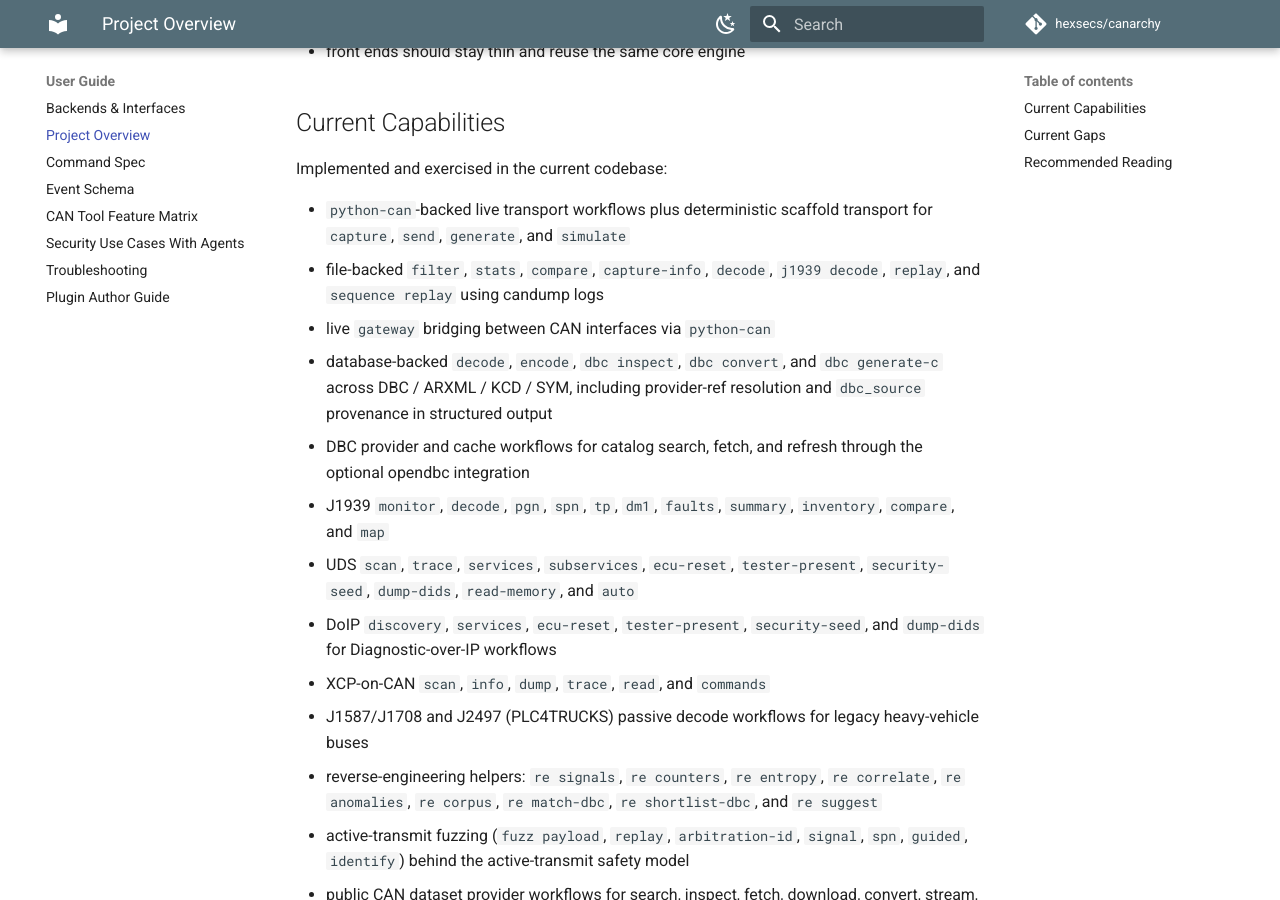
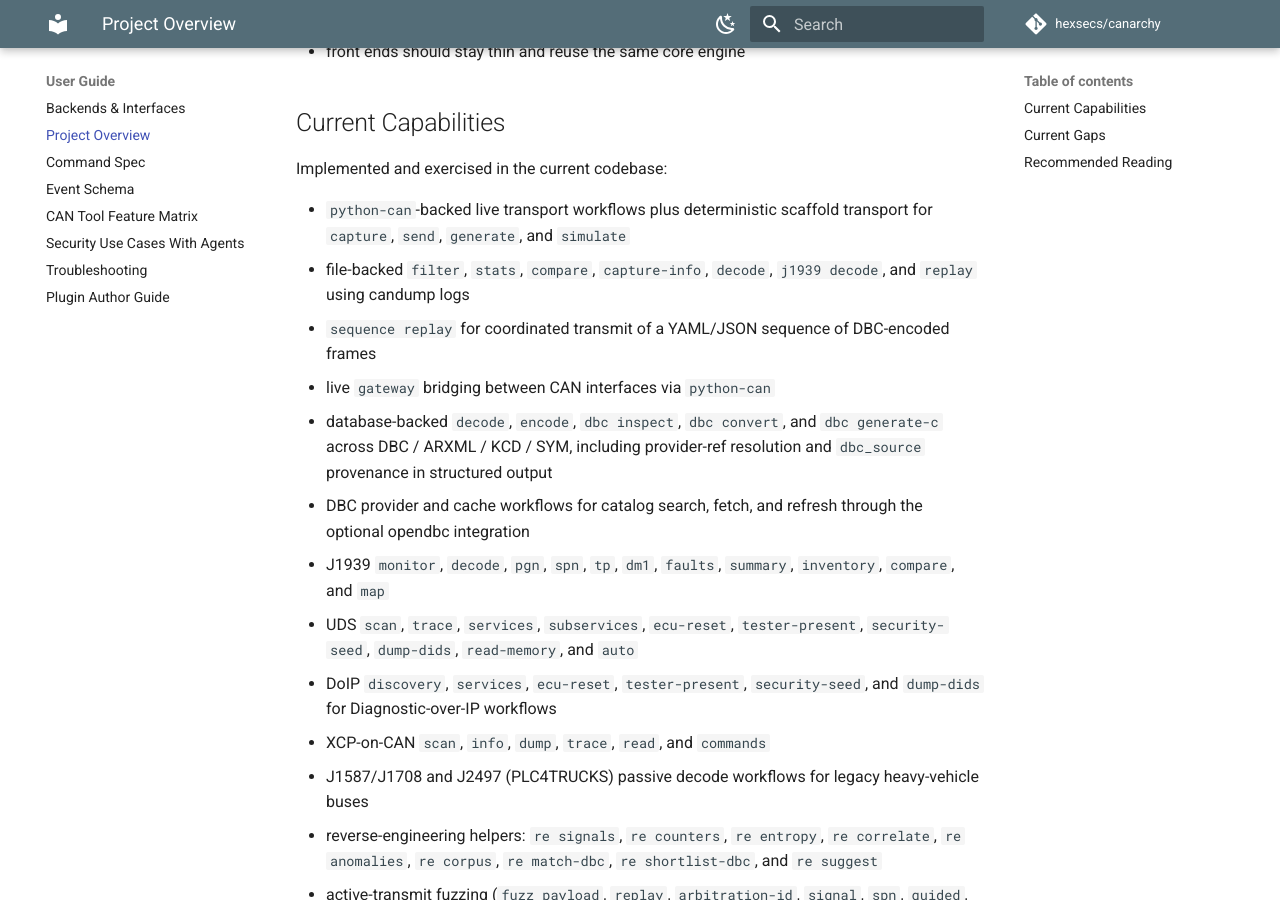
Before and after one commit to hexsecs/canarchy, an MkDocs documentation site: the page built from docs/overview.md, in a window 1280 px wide and 900 px high, scrolled down 438 px. Built offline with MkDocs 1.6.1 and Material for MkDocs 9.7.7, drawn with Linux system fonts in a browser that asks for light colours; comment, search, counter and statistics services are not loaded.

Commit message:
docs: address PR review — sequence-replay classification + changelog
- overview.md: move `sequence replay` out of the candump-log workflow
  bullet; it consumes a YAML/JSON sequence of DBC-encoded frames, not a
  capture log (PR #476 review, P2).
- CHANGELOG.md: add the required `[Unreleased]` Documentation entry for
  this docs-currency refresh (PR #476 review, P1).

Co-Authored-By: Claude Fable 5 <noreply@anthropic.com>
Claude-Session: https://claude.ai/code/session_01QzKmmaP3LvVgWWRPrLWpUv

```diff
--- a/docs/overview.md
+++ b/docs/overview.md
@@ -14,7 +14,8 @@ Core principles:
 Implemented and exercised in the current codebase:
 
 * `python-can`-backed live transport workflows plus deterministic scaffold transport for `capture`, `send`, `generate`, and `simulate`
-* file-backed `filter`, `stats`, `compare`, `capture-info`, `decode`, `j1939 decode`, `replay`, and `sequence replay` using candump logs
+* file-backed `filter`, `stats`, `compare`, `capture-info`, `decode`, `j1939 decode`, and `replay` using candump logs
+* `sequence replay` for coordinated transmit of a YAML/JSON sequence of DBC-encoded frames
 * live `gateway` bridging between CAN interfaces via `python-can`
 * database-backed `decode`, `encode`, `dbc inspect`, `dbc convert`, and `dbc generate-c` across DBC / ARXML / KCD / SYM, including provider-ref resolution and `dbc_source` provenance in structured output
 * DBC provider and cache workflows for catalog search, fetch, and refresh through the optional opendbc integration
```
Also changed, not shown: CHANGELOG.md (+2 -0 lines).
